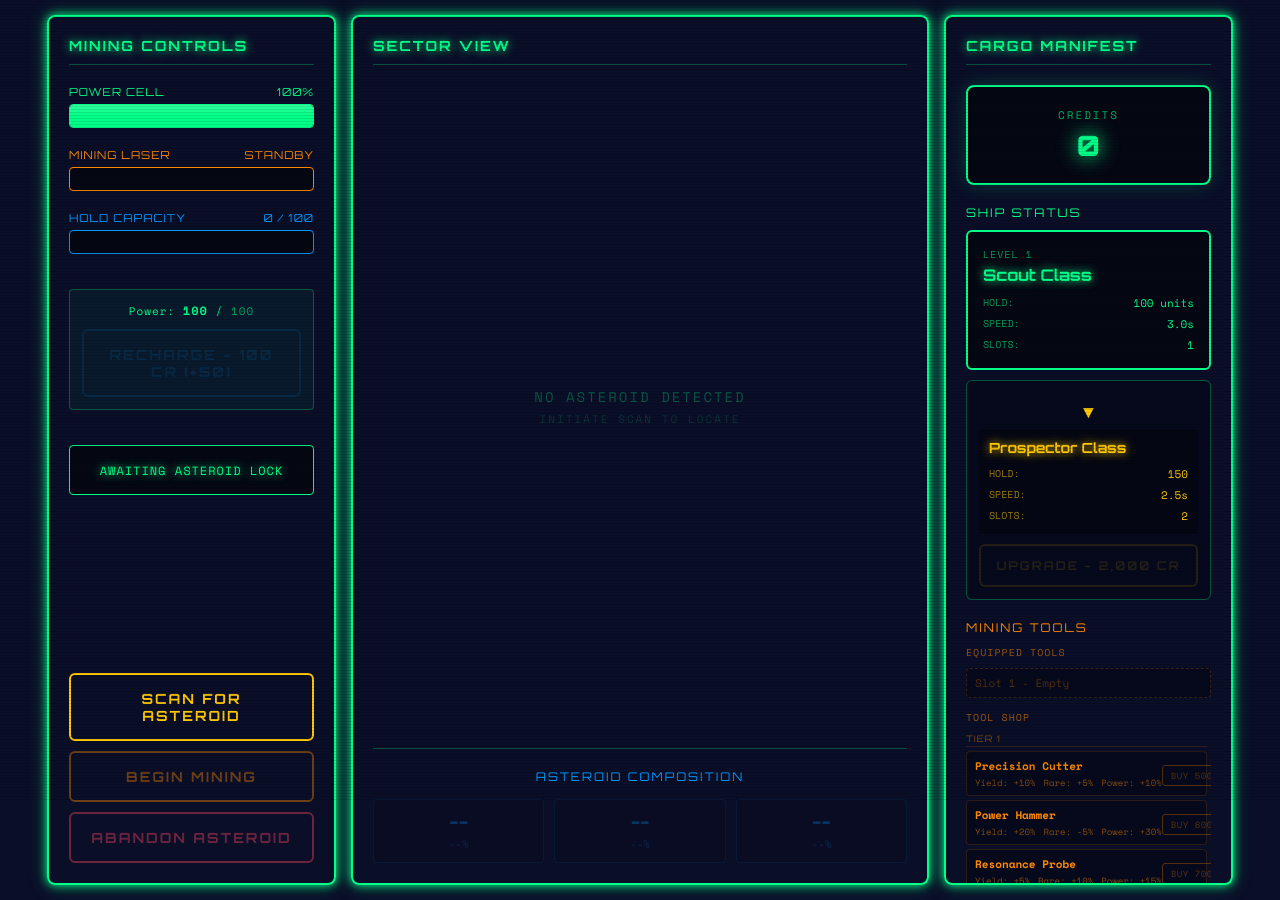
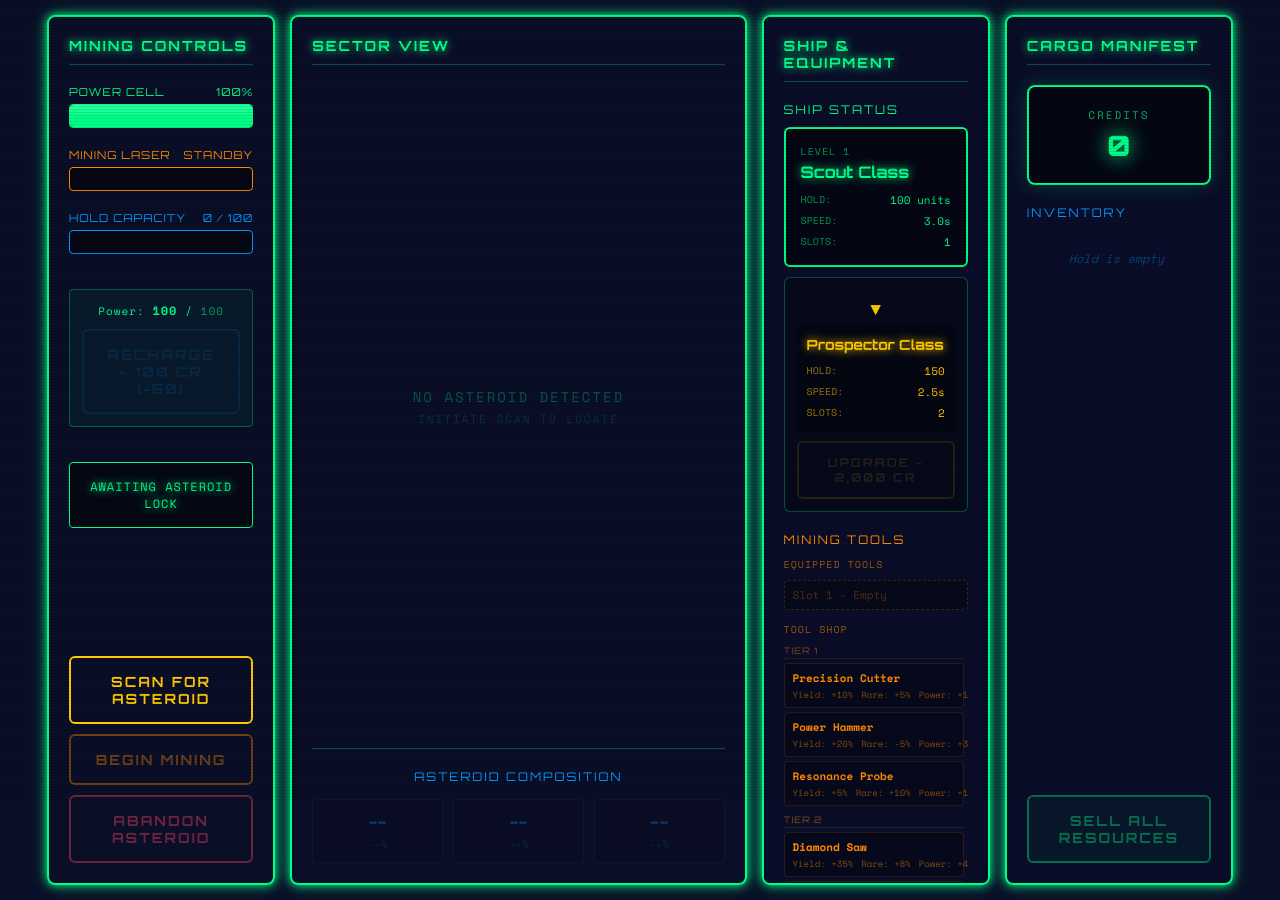
Before and after one commit to sergej-kurakin/asteroid-miner-game, a website with bundled scripts: page game.html in a window 1280 px wide. Built offline with nearby package versions, Linux system fonts and the light colour scheme.

Commit message:
Improve UI

```diff
--- a/game.css
+++ b/game.css
@@ -29,7 +29,7 @@ body {
     justify-content: center;
     align-items: center;
 
-    min-width: 900px;
+    min-width: 1100px;
     min-height: 900px;
 }
 
@@ -55,14 +55,14 @@ body::before {
 /* Main Container */
 .container {
     display: grid;
-    grid-template-columns: 1fr 2fr 1fr;
+    grid-template-columns: 1fr 2fr 1fr 1fr;
     gap: 15px;
     width: 95vw;
-    max-width: 1400px;
+    max-width: 1800px;
     height: 90vh;
     padding: 15px;
 
-    min-width: 900px;
+    min-width: 1100px;
     min-height: 900px;
 }
 
@@ -88,6 +88,11 @@ body::before {
     padding-bottom: 10px;
     border-bottom: 1px solid rgba(0, 255, 136, 0.3);
     text-shadow: 0 0 10px var(--primary);
+}
+
+/* EQUIPMENT PANEL - Ship & Tools */
+.equipment-panel {
+    overflow-y: auto;
 }
 
 /* LEFT PANEL - Gauges & Controls */
@@ -734,7 +739,7 @@ body::before {
 }
 
 .tool-shop {
-    max-height: 200px;
+    max-height: 300px;
     overflow-y: auto;
     padding-right: 4px;
 }
--- a/game.html
+++ b/game.html
@@ -101,14 +101,9 @@
             </div>
         </div>
 
-        <!-- RIGHT PANEL - Inventory -->
-        <div class="panel right-panel">
-            <div class="panel-title">Cargo Manifest</div>
-
-            <div class="credits-display">
-                <div class="credits-label">Credits</div>
-                <div class="credits-value" id="credits-value">0</div>
-            </div>
+        <!-- EQUIPMENT PANEL - Ship & Tools -->
+        <div class="panel equipment-panel">
+            <div class="panel-title">Ship & Equipment</div>
 
             <div class="ship-section">
                 <div class="ship-title">Ship Status</div>
@@ -118,6 +113,16 @@
             <div class="tool-section">
                 <div class="tool-title">Mining Tools</div>
                 <div id="tool-panel"></div>
+            </div>
+        </div>
+
+        <!-- RIGHT PANEL - Inventory -->
+        <div class="panel right-panel">
+            <div class="panel-title">Cargo Manifest</div>
+
+            <div class="credits-display">
+                <div class="credits-label">Credits</div>
+                <div class="credits-value" id="credits-value">0</div>
             </div>
 
             <div class="discovery-alert" id="discovery-alert">
```
